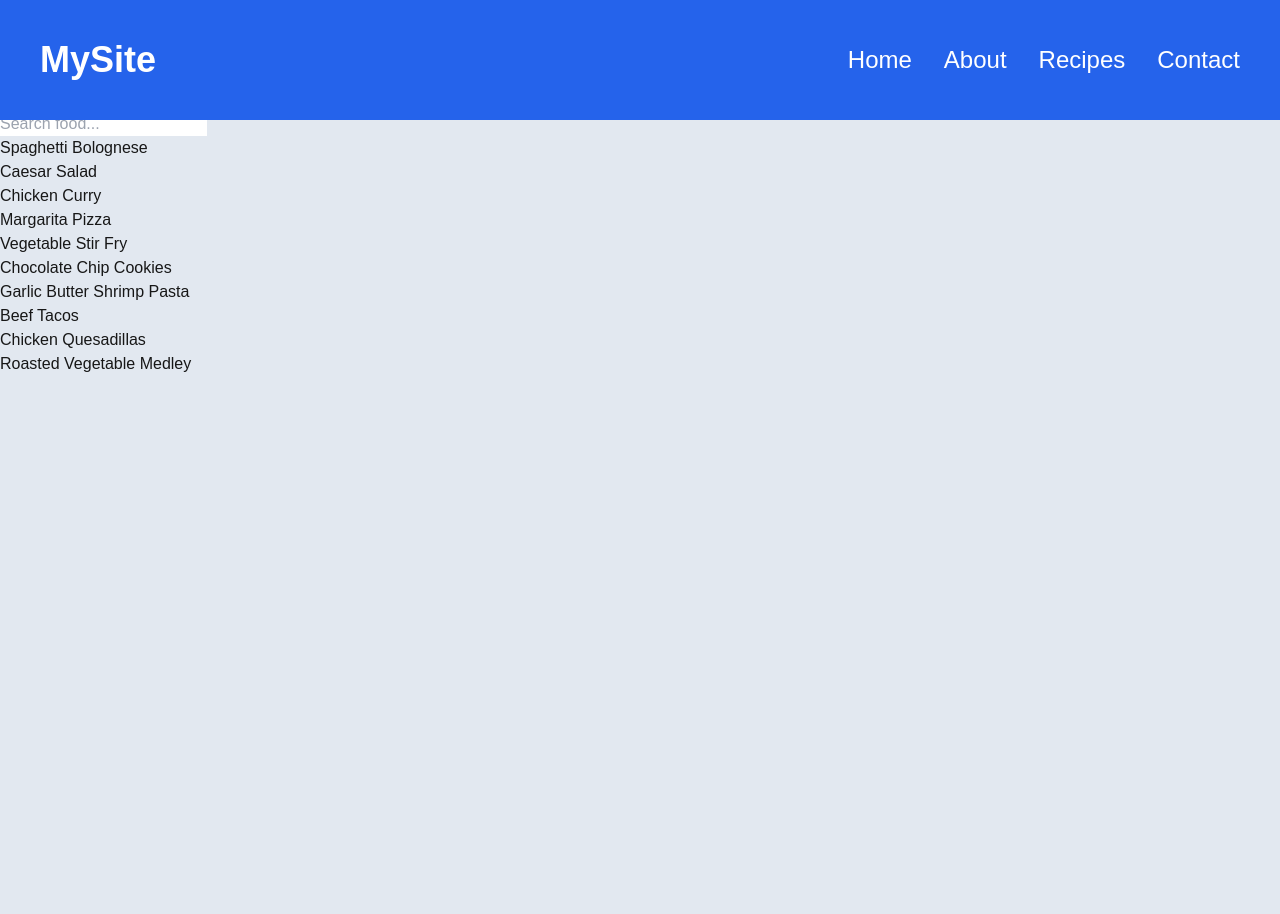
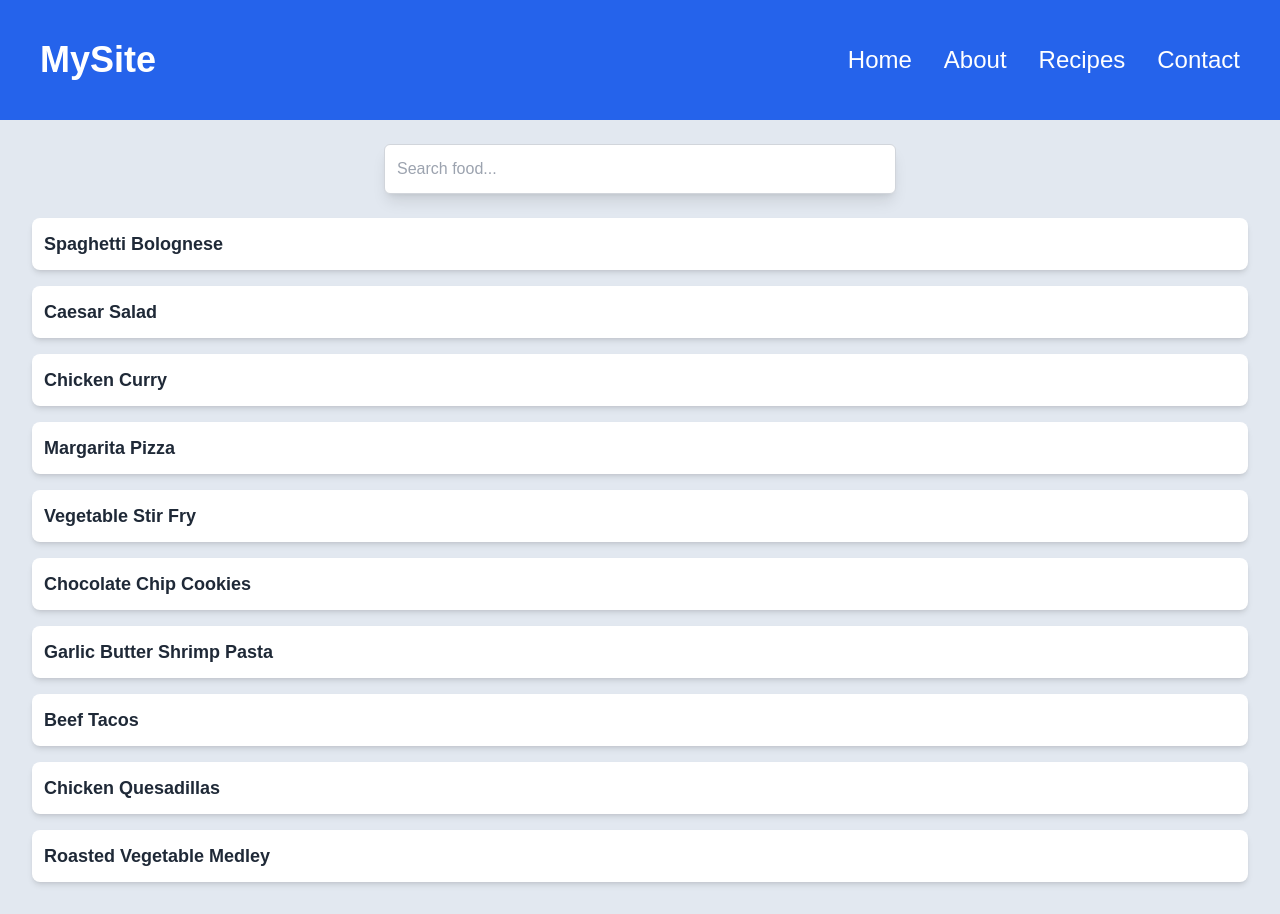
Before and after one commit to SantinoGiordano/Recipe-Maker, a Next.js app: page /about in a window 1280 px wide. Before the commit the page ends 800 px from the top, so only its background shows below. Built offline with nearby package versions, Linux system fonts and the light colour scheme.

Commit message:
added code for the search params to catch the name of the dish thats being pasted in

```diff
--- a/app/(root)/about/page.tsx
+++ b/app/(root)/about/page.tsx
@@ -1,21 +1,22 @@
-'use client'
+'use client';
 import React, { useState } from 'react';
-import food from '@/data/food.json'
+import { useRouter } from 'next/navigation'; // Import useRouter
+import food from '@/data/food.json';
 
 // Define the types for the data items
 interface Food {
   name: string;
-  steps:string,
-  ingredients:string
-
+  steps: string;
+  ingredients: string;
 }
 
-const SearchAnimal: React.FC = () => {
+const Search: React.FC = () => {
   const [searchQuery, setSearchQuery] = useState<string>('');
   const [filteredFood, setFilteredFood] = useState<Food[]>(food);
+  const router = useRouter(); // Initialize useRouter
 
   // Function to handle the search logic
-  const searchAnimal = (input: string) => {
+  const Search = (input: string) => {
     const lowerCaseInput = input.toLowerCase();
     const filtered = food.filter((data) =>
       data.name.toLowerCase().includes(lowerCaseInput)
@@ -26,29 +27,44 @@ const SearchAnimal: React.FC = () => {
   // Handle the change in the search input
   const handleSearchChange = (event: React.ChangeEvent<HTMLInputElement>) => {
     const value = event.target.value;
-    setSearchQuery(value);
-    searchAnimal(value); // Filter animals as you type
+    setSearchQuery(value); // Store the query as entered
+    Search(value); // Filter items based on typed query
   };
 
-  const linkMenu = ()=>{
-    console.log('hello')
-  }
+  // Function to handle the click and navigate to the dynamic page
+  const handleItemClick = (id: string) => {
+    router.push(`/about/${id}`); // Navigate to the dynamic route
+  };
 
+  // Function to decode the search query (remove % signs)
+  const decodeSearchQuery = (query: string) => {
+    return decodeURIComponent(query); // Decodes URL-encoded characters like %20
+  };
 
   return (
-    <div>
+    <div className="p-8 space-y-6">
+
+      <div className="flex justify-center items-center">
         <input
           id="searchbar"
           type="text"
           value={searchQuery}
           onChange={handleSearchChange}
           placeholder="Search food..."
+          className="w-full max-w-lg p-3 rounded-md shadow-lg border border-gray-300 focus:outline-none focus:ring-2 focus:ring-blue-500 focus:border-blue-500 transition duration-300 ease-in-out"
         />
-      <ul id="list-holder">
+      </div>
+
+
+      <ul id="list-holder" className="space-y-4">
         {filteredFood.map((data, index) => (
-          <li key={index}>
-            <p onClick={()=>linkMenu()} className='hover:cursor-pointer'>
-            {data.name}
+          <li key={index} className="flex items-center space-x-4 p-3 bg-white rounded-lg shadow-md hover:bg-gray-50 transition ease-in-out duration-200">
+
+            <p
+              onClick={() => handleItemClick(data.name)}
+              className="text-lg font-semibold text-gray-800 hover:text-blue-600 cursor-pointer"
+            >
+              {decodeSearchQuery(data.name)}
             </p>
           </li>
         ))}
@@ -57,4 +73,4 @@ const SearchAnimal: React.FC = () => {
   );
 };
 
-export default SearchAnimal;
+export default Search;
```
Lines whose indentation alone changed are shown as unchanged.
